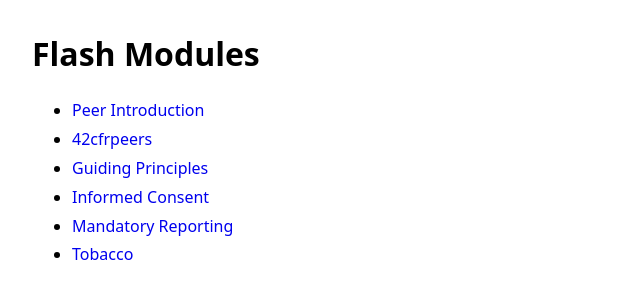
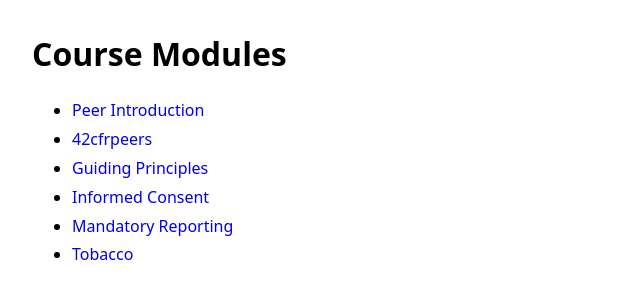
Before and after one commit to bettertogethertech/daystared-videos, a plain HTML site: page index.html in a window 1280 px wide. Shown: the whole page, without its empty margins (0-640 px from the left). Drawn offline with Linux system fonts and the light colour scheme.

Commit message:
fixed typos

```diff
--- a/index.html
+++ b/index.html
@@ -2,7 +2,7 @@
 <html lang="en">
 <head>
   <meta charset="utf-8" />
-  <title>Flash Modules</title>
+  <title>Daystared Videos</title>
   <meta name="viewport" content="width=device-width,initial-scale=1" />
   <style>
     body { font-family: system-ui, sans-serif; margin: 2rem; }
@@ -11,7 +11,7 @@
   </style>
 </head>
 <body>
-  <h1>Flash Modules</h1>
+  <h1>Course Modules</h1>
   <ul>
     <li><a href="player.html?file=modules/peerintroduction.swf">Peer Introduction</a></li>
     <li><a href="player.html?file=modules/42cfrpeers.swf">42cfrpeers</a></li>
```
Also changed, not shown: player.html (+2 -2 lines).
